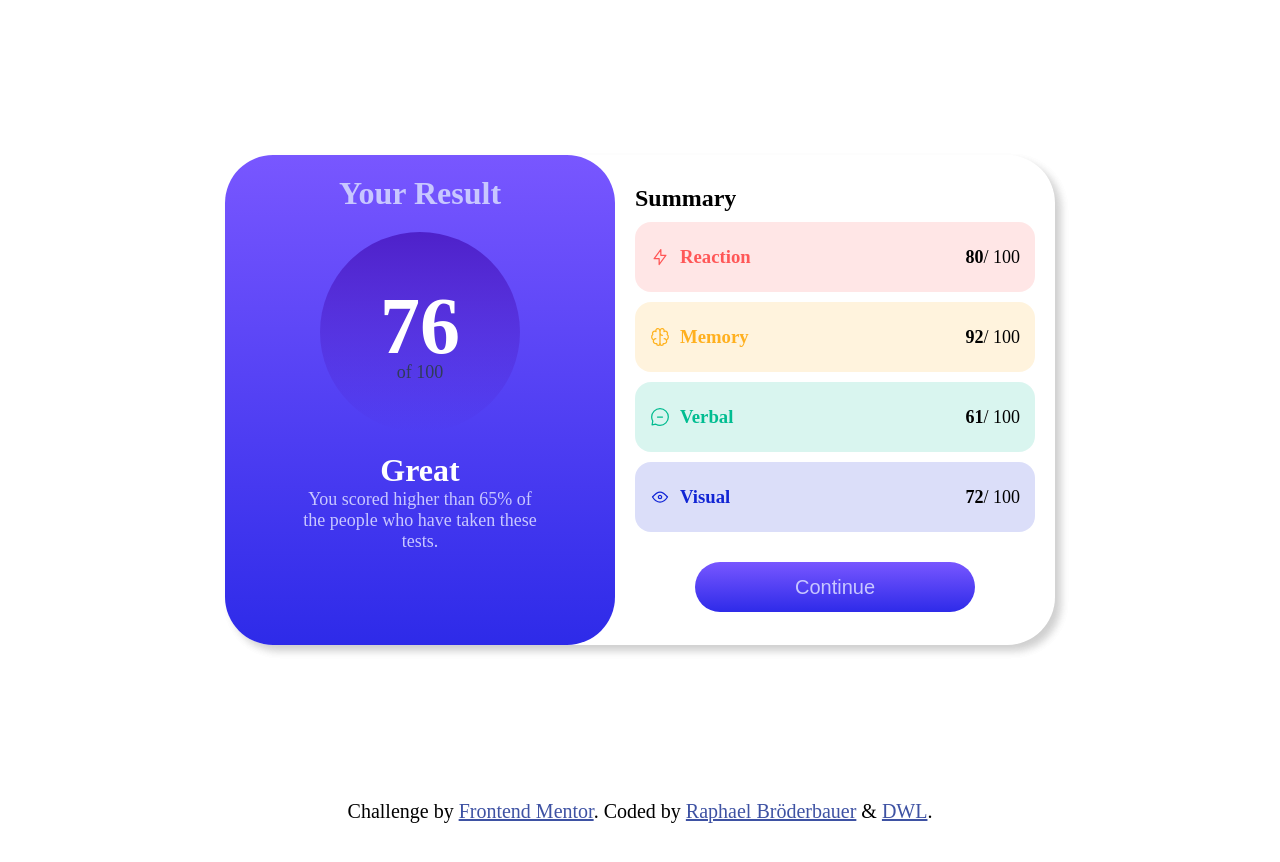
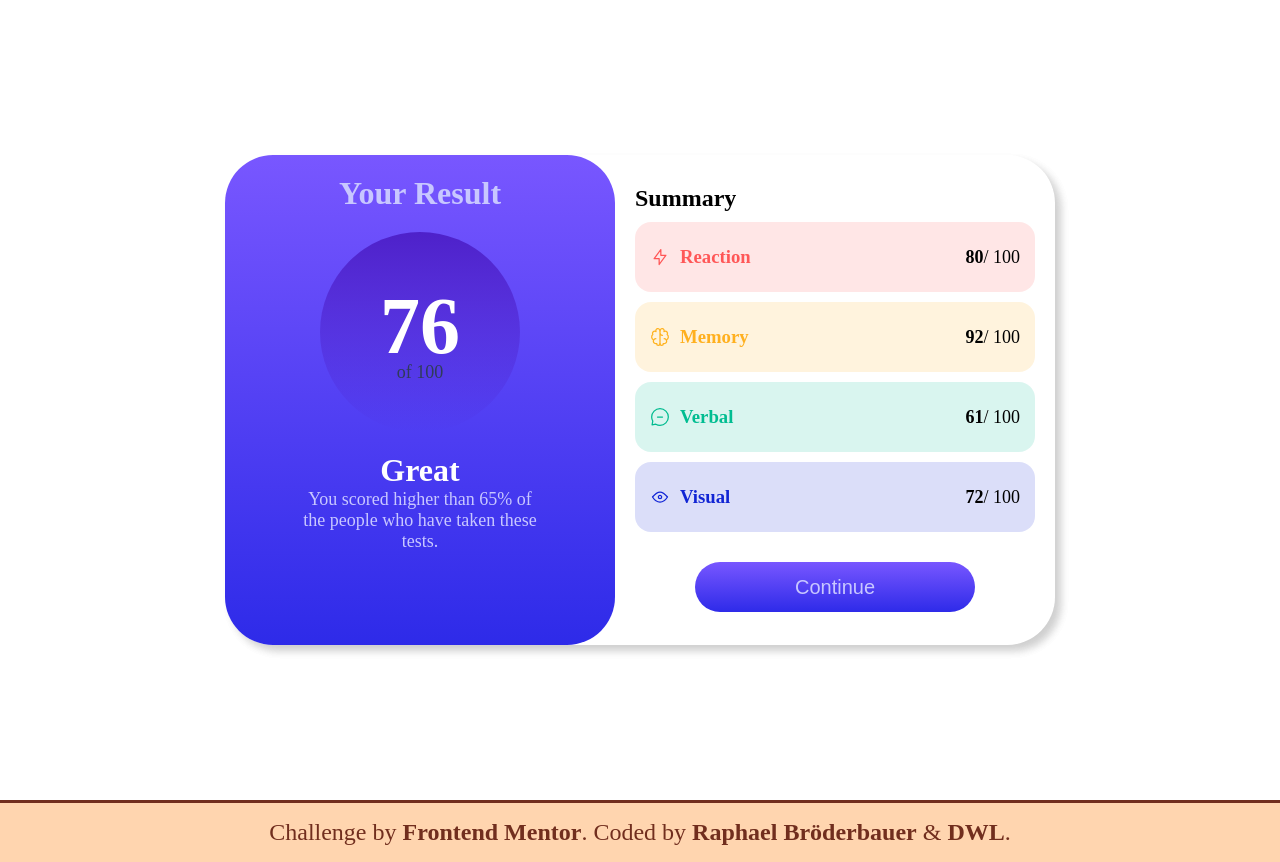
Before and after one commit to DigitaleWeltLibrary/Auswertungskarten, a plain HTML site: page index.html in a window 1280 px wide. Before the commit the page ends 828 px from the top, so only its background shows below. Drawn offline with Linux system fonts and the light colour scheme.

Commit message:
My footer

```diff
--- a/index.html
+++ b/index.html
@@ -141,12 +141,41 @@
       </div>
     </main>
 
-    <!-- FOOTER  -->
-    <div class="attribution">
-      Challenge by
-      <a href="https://www.frontendmentor.io?ref=challenge" target="_blank"
-        >Frontend Mentor</a
-      >. Coded by <a href="https://www.founder.digitaleweltlibrary.at/">Raphael Bröderbauer</a> & <a href="https://www.digitaleweltlibrary.at/">DWL</a>.
-    </div>
+    <!-- My FOOTER with links  -->
+    <footer class="my-footer-my-data">
+      <style>
+        .my-footer-my-data {
+          background: #ffd5af;
+          border-top: 3px solid #712e1e;
+          padding: 1rem;
+          color: #712e1e;
+        }
+
+        .my-footer-my-data p {
+          text-align: center;
+          font-size: 1.5rem;
+          text-wrap: balance;
+        }
+        .my-footer-my-data p a {
+          text-decoration: none;
+          color: #712e1e;
+          font-weight: bolder;
+          transition: 500ms ease-in-out all;
+          &:hover {
+            color: #000;
+          }
+        }
+      </style>
+      <p>
+        Challenge by
+        <a href="https://www.frontendmentor.io?ref=challenge" target="_blank"
+          >Frontend Mentor</a
+        >. Coded by
+        <a href="https://www.founder.digitaleweltlibrary.at/"
+          >Raphael Bröderbauer</a
+        >
+        & <a href="https://www.digitaleweltlibrary.at/">DWL</a>.
+      </p>
+    </footer>
   </body>
 </html>
--- a/style/main.scss
+++ b/style/main.scss
@@ -12,14 +12,7 @@ html {
     margin: 0;
     padding: 0;
   }
-  .attribution {
-    font-size: 1.25rem;
-    margin: 0 0 5px 0;
-    text-align: center;
-    a {
-      color: hsl(228, 45%, 44%);
-    }
-  }
+
 
   main {
     margin: 0;
```
Also changed, not shown: style/main.css.
